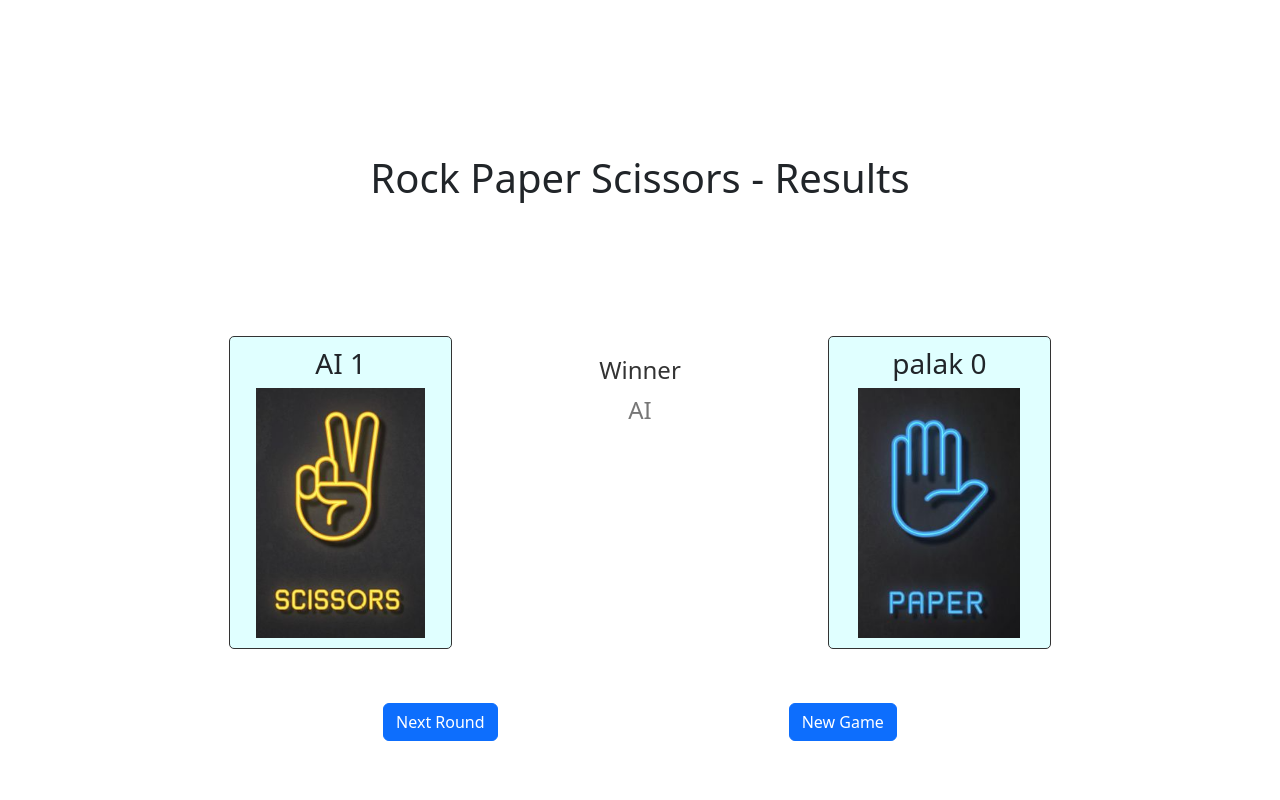
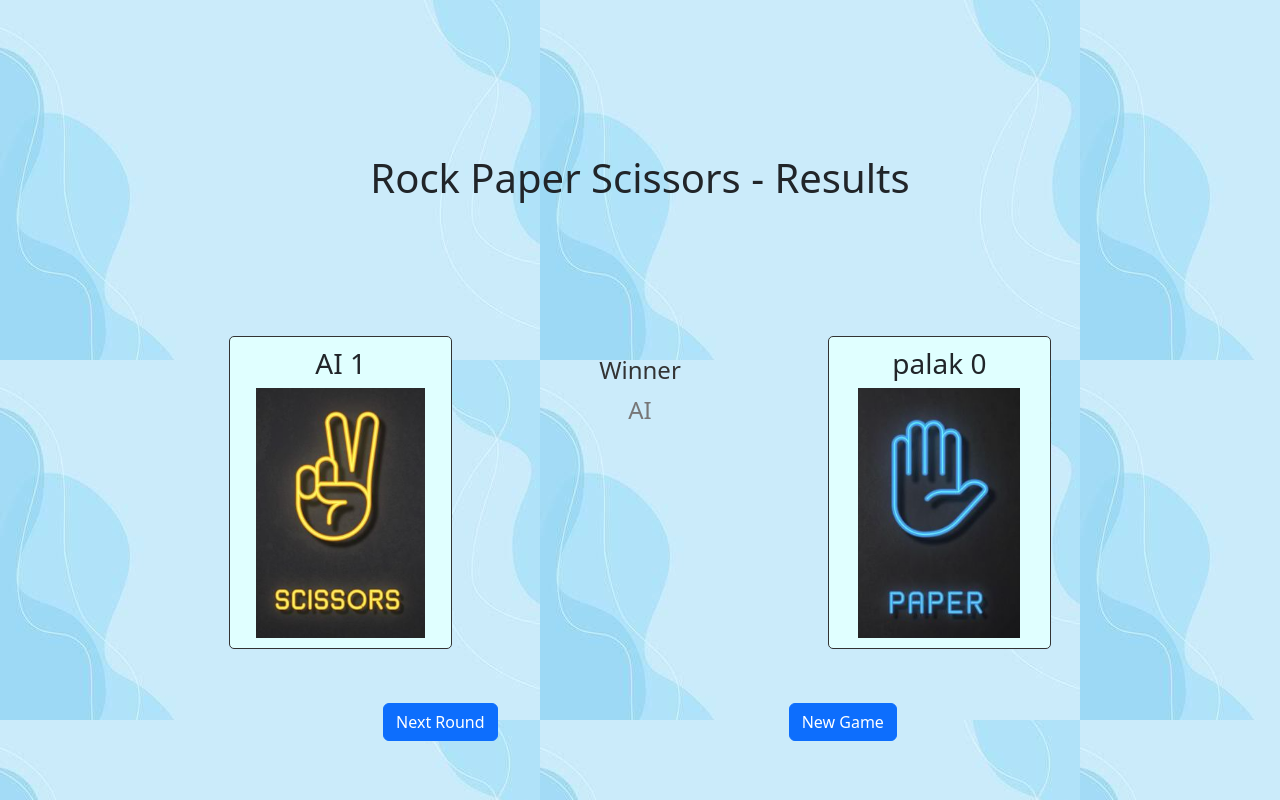
Before and after one commit to Akki019/DevopsLab_RockPaperScissor, a Django app: page /page3 in a window 1280 px wide. Run offline with Django 4.2, Linux system fonts and the light colour scheme.

Commit message:
updated bg

```diff
--- a/DevopsLabProject/Static/page3.css
+++ b/DevopsLabProject/Static/page3.css
@@ -69,6 +69,7 @@
 
 body{
     margin-top: 12%;
+	background-image: url("test.jpeg");
 }
 
 
```
Also changed, not shown: DevopsLabProject/Static/background.jpg (deleted), DevopsLabProject/Static/test.jpeg (added).
